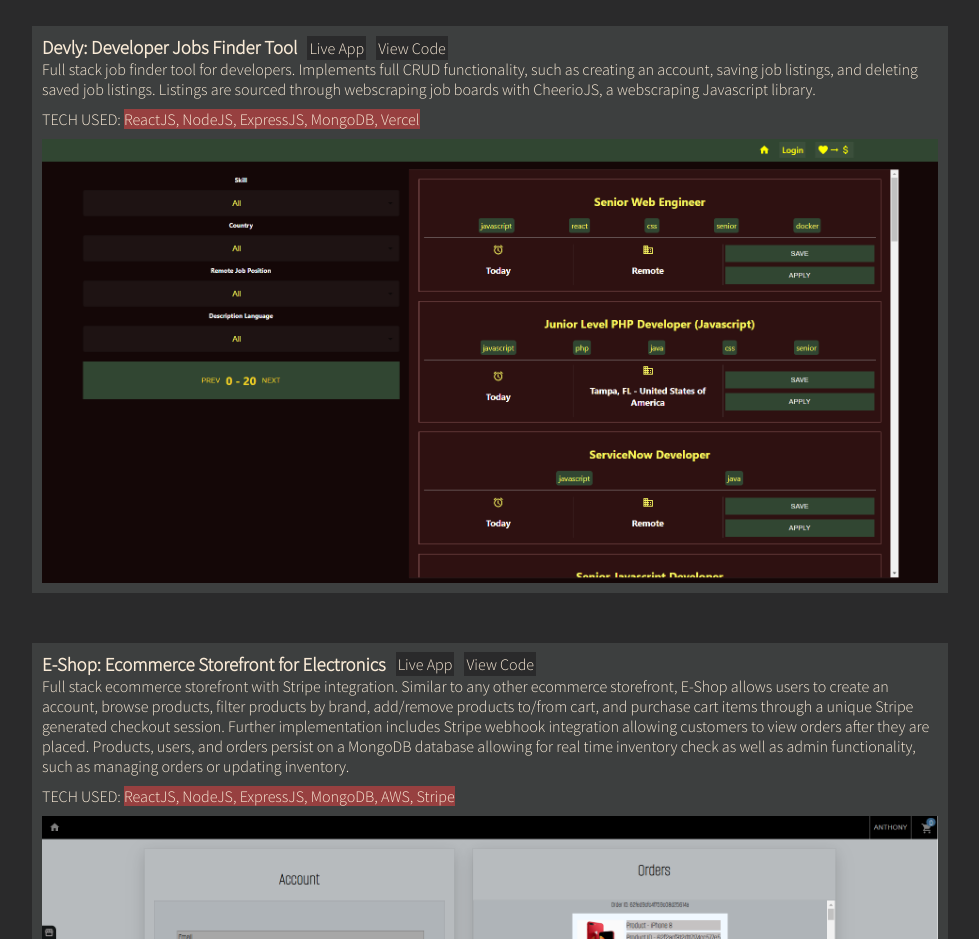
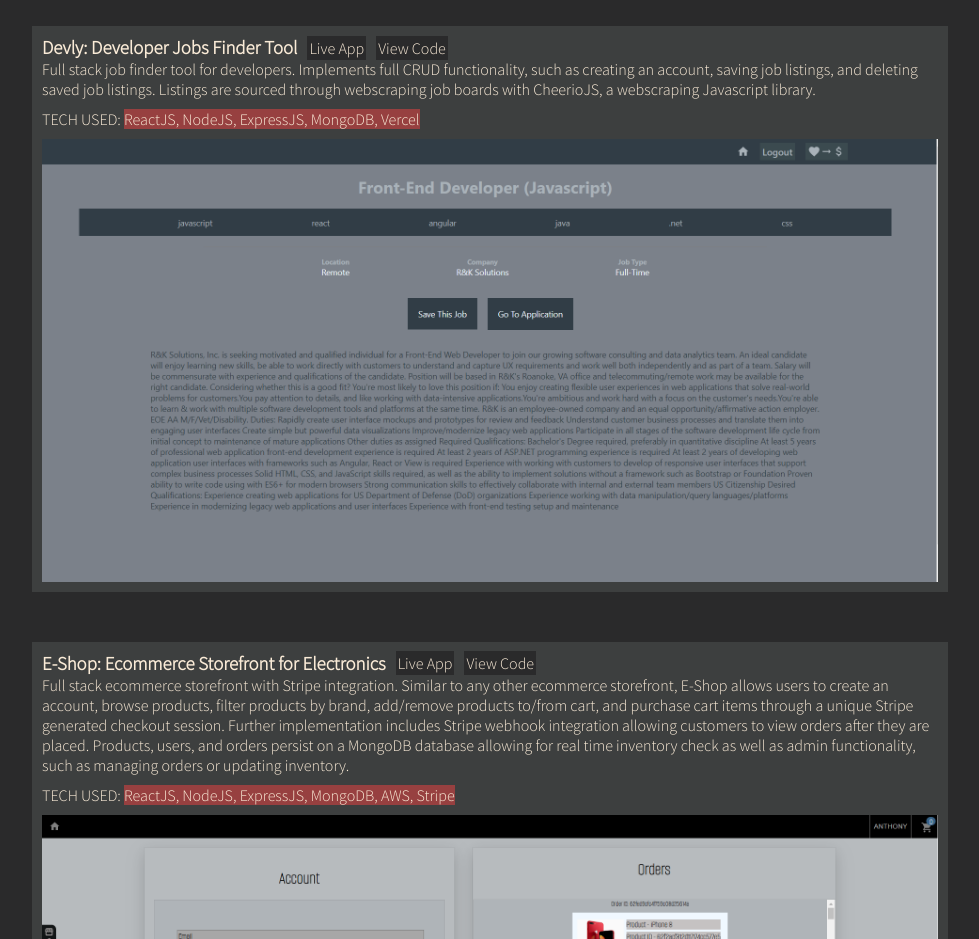
Before and after one commit to AnthonyEzeji/portfolio, a React (Create React App) app: page / in a window 1280 px wide. Shown: the part 1800-2739 px from the top of the page, without its empty margins (150-1129 px from the left). Built offline with nearby package versions, Linux system fonts and the light colour scheme; a web font is replaced by a local one.

Commit message:
updating job finder photo

```diff
--- a/src/pages/Home.js
+++ b/src/pages/Home.js
@@ -139,7 +139,7 @@ function Home() {
            </p>
            <p style ={{marginTop:10,marginBottom:10}}>TECH USED: <span style = {{backgroundColor:'rgb(151, 64, 64)'}}>ReactJS, NodeJS, ExpressJS, MongoDB, Vercel</span></p>
           </div>
-           <img className ='project-image'  src="job-board pic 1 .png" alt="" />
+           <img className ='project-image'  src="job-board pic 4.png" alt="" />
            </div>
 
 
```
Also changed, not shown: public/job-board pic 4.png (added).
